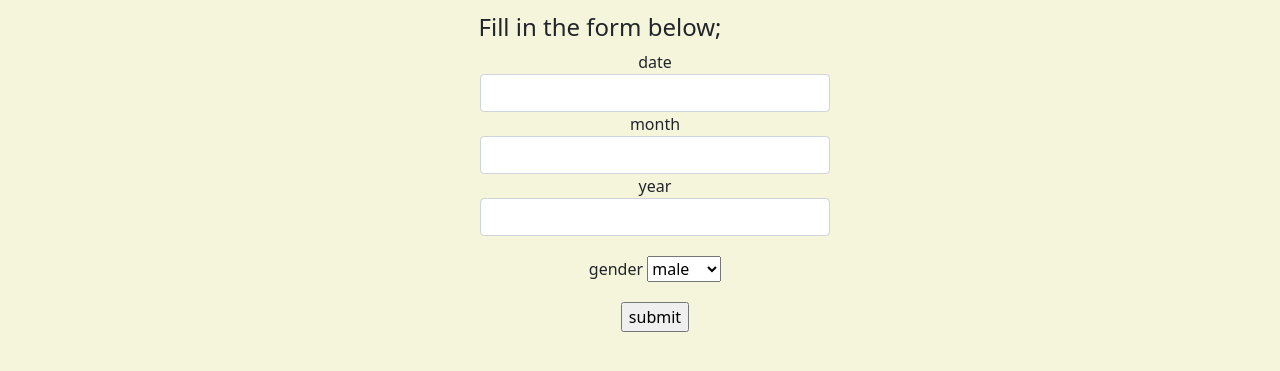
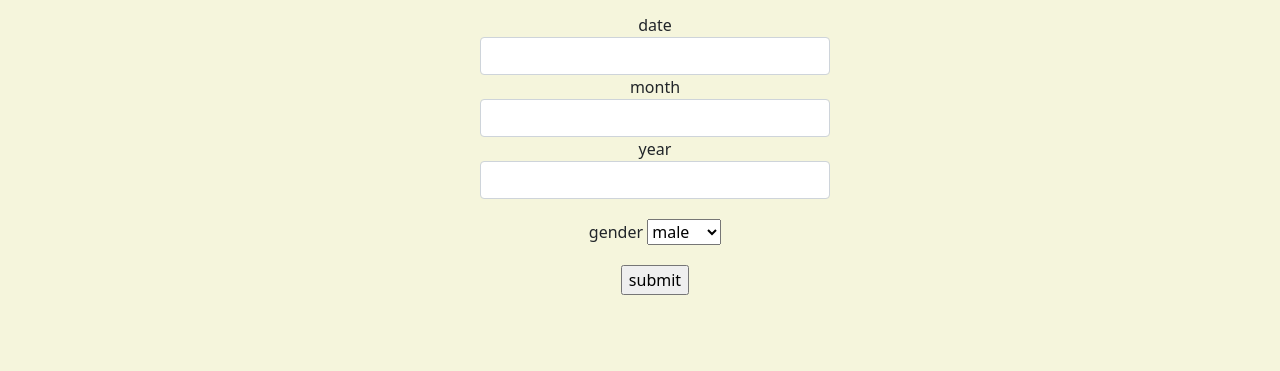
Before and after one commit to MureithiIvy/BirthdayTracker, a plain HTML site: page index.html in a window 1280 px wide. Shown: the part 289-660 px from the top of the page. Drawn offline with Linux system fonts and the light colour scheme.

Commit message:
make changes made to the index file

```diff
--- a/index.html
+++ b/index.html
@@ -24,7 +24,6 @@
     <p> <i> Just as as simple as that then click the submit button.</i> </p>
   </ol>
   </p>
-  <h4 class="H4">Fill in the form below;</h4>
   <form action="">
     <div class="form-group">
       <label for="date">date</label>
```
